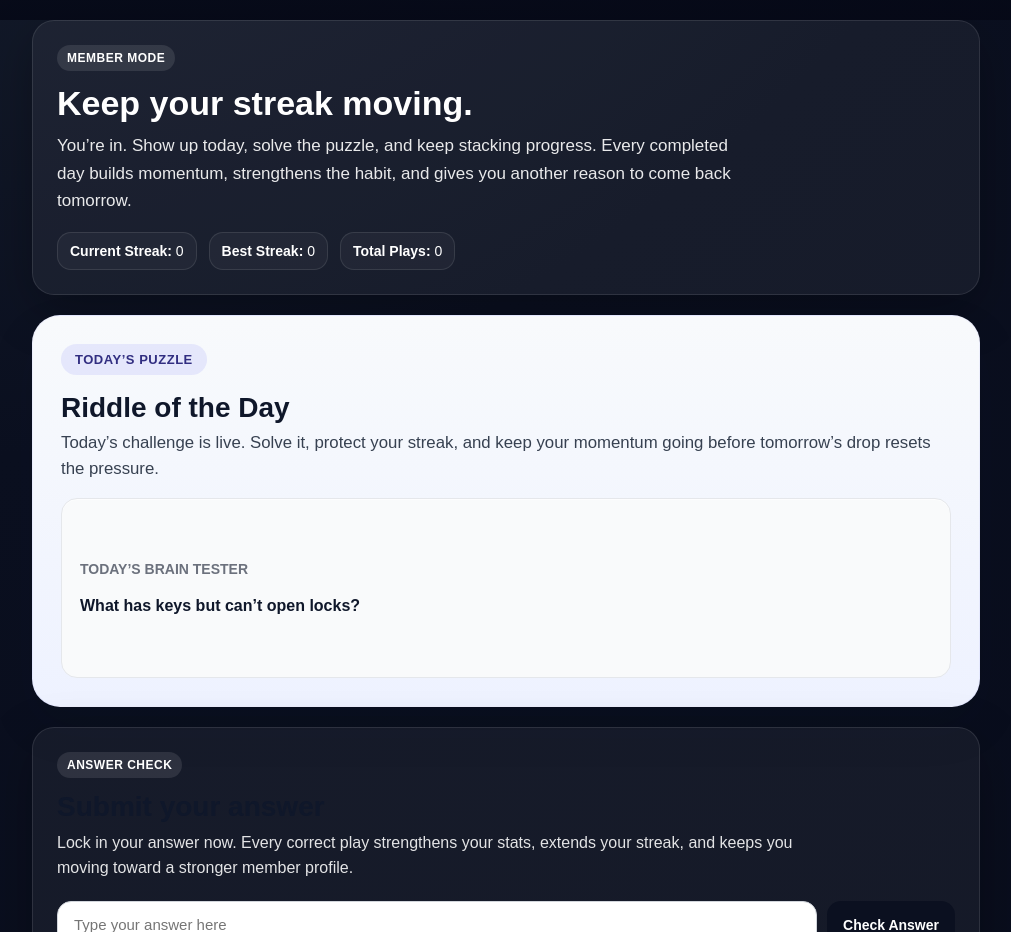
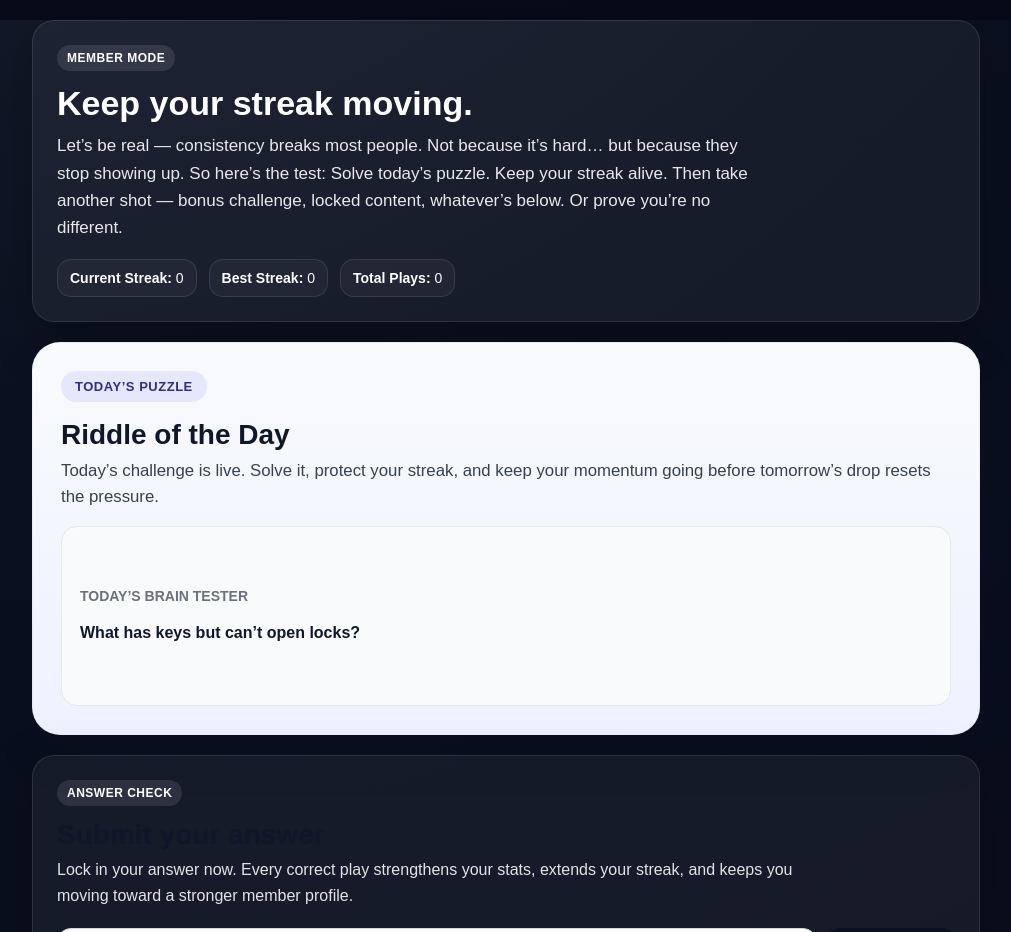
Before and after one commit to ryanc192/secretscanclub.com, a Next.js app: page /scan/member in a window 1280 px wide. Shown: the part 880-1812 px from the top of the page, without its empty margins (134-1145 px from the left). Built offline with nearby package versions, Linux system fonts and the light colour scheme; no server answers.

Commit message:
Update page.tsx

```diff
--- a/app/scan/member/page.tsx
+++ b/app/scan/member/page.tsx
@@ -109,9 +109,14 @@ export default function MemberScanPage() {
           <h1 className="hero-title">Keep your streak moving.</h1>
 
           <p className="hero-text">
-            You’re in. Show up today, solve the puzzle, and keep stacking
-            progress. Every completed day builds momentum, strengthens the habit,
-            and gives you another reason to come back tomorrow.
+Let’s be real — consistency breaks most people.
+Not because it’s hard… but because they stop showing up.
+
+So here’s the test:
+Solve today’s puzzle. Keep your streak alive. Then take another shot —
+bonus challenge, locked content, whatever’s below.
+
+Or prove you’re no different.
           </p>
 
           <div className="meta-row">
```
